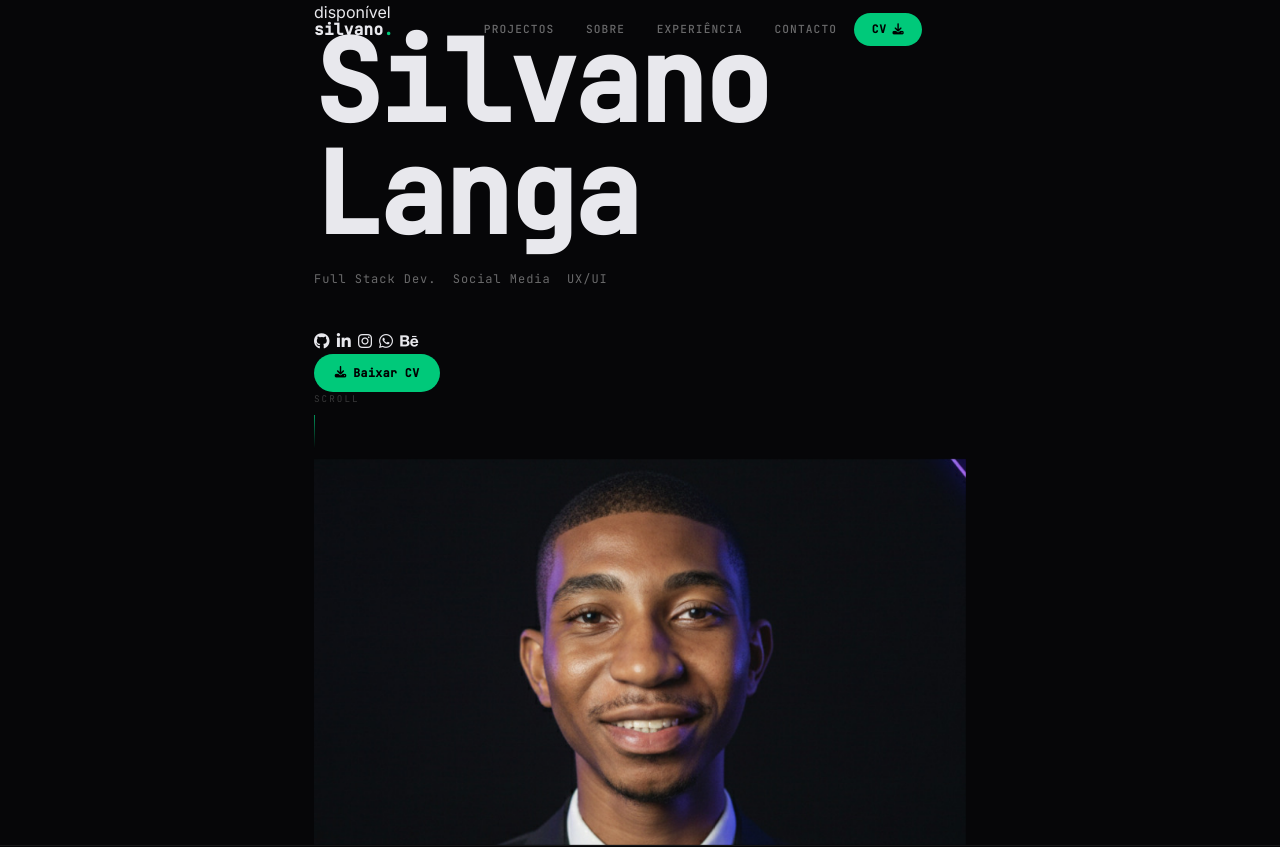
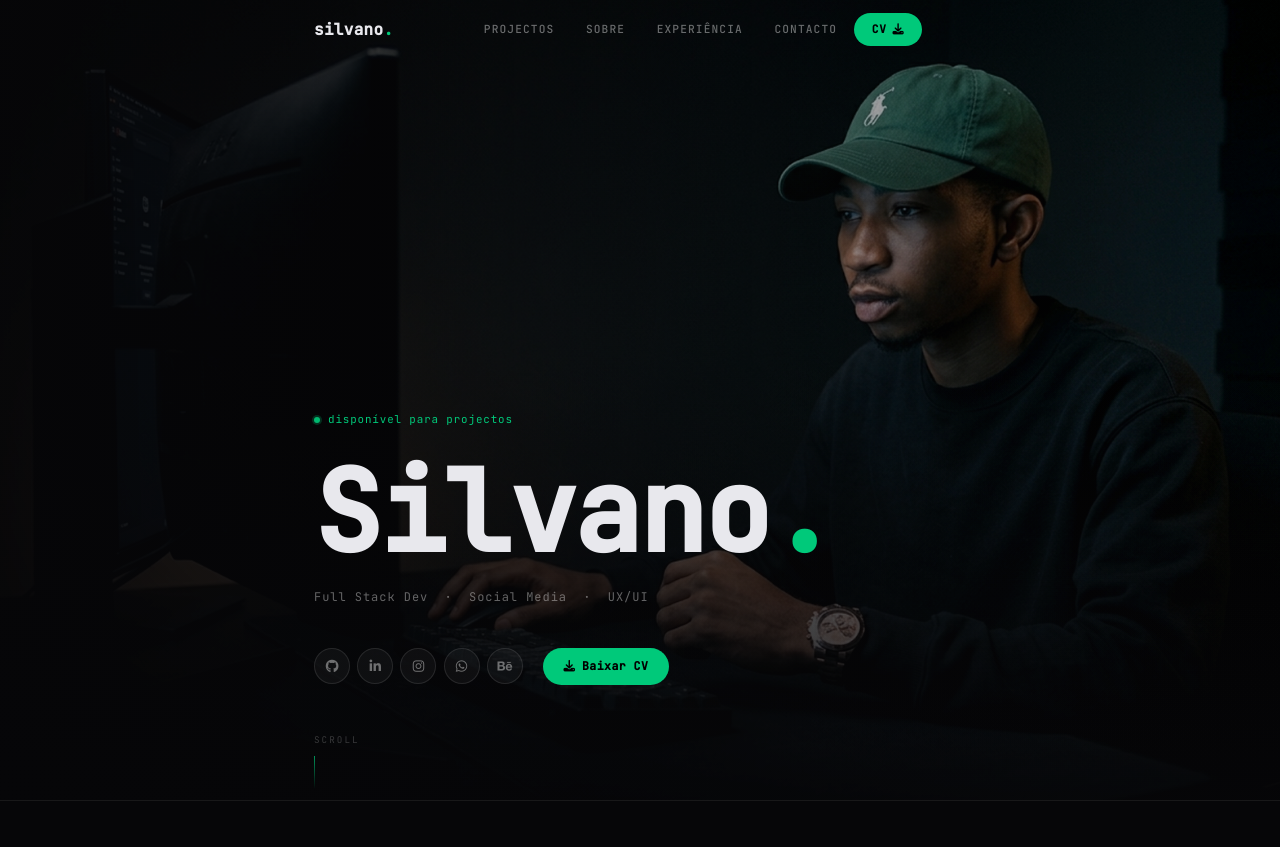
Before and after one commit to VanuchoLanga/-silvano-portfolio, a React (Vite) app: page / in a window 1280 px wide. Shown: the top 847 px of the page. Built offline with nearby package versions, Linux system fonts and the light colour scheme.

Commit message:
confusão na hero

```diff
--- a/src/pages/Home.css
+++ b/src/pages/Home.css
@@ -7,36 +7,36 @@
   overflow: hidden;
 }
 
-/* Full-bleed photo */
+/* bg.png full bleed */
 .hero__bg-photo {
   position: absolute;
   inset: 0;
-  background-image: url('/assets/sobresilvano.png');
+  background-image: url('/assets/bg.png');
   background-size: cover;
   background-position: center top;
   z-index: 0;
 }
 
-/* Gradient — dark left + dark bottom */
+/* gradient: dark bottom-left, transparent top-right */
 .hero__bg-gradient {
   position: absolute;
   inset: 0;
   background:
-    linear-gradient(to right, rgba(6,6,8,0.95) 0%, rgba(6,6,8,0.7) 45%, rgba(6,6,8,0.05) 100%),
-    linear-gradient(to top, rgba(6,6,8,0.9) 0%, transparent 55%);
+    linear-gradient(to right,  rgba(6,6,8,0.95) 0%, rgba(6,6,8,0.6) 50%, rgba(6,6,8,0.05) 100%),
+    linear-gradient(to top,    rgba(6,6,8,0.92) 0%, transparent 55%);
   z-index: 1;
 }
 
-/* Content */
+/* content */
 .hero__content {
   position: relative;
   z-index: 2;
+  padding-top: calc(var(--nav-h) + 5rem);
   padding-bottom: 5rem;
-  padding-top: calc(var(--nav-h) + 4rem);
-  max-width: 600px;
+  max-width: 580px;
 }
 
-/* Badge */
+/* available badge */
 .hero__badge {
   display: inline-flex;
   align-items: center;
@@ -53,11 +53,11 @@
   height: 6px;
   border-radius: 50%;
   background: var(--green);
+  flex-shrink: 0;
   animation: pulse 2s ease-in-out infinite;
-  flex-shrink: 0;
 }
 
-/* Name */
+/* name — mono tech */
 .hero__name {
   font-family: var(--mono);
   font-size: clamp(3.5rem, 9vw, 7rem);
@@ -70,17 +70,17 @@
 
 .hero__name-dot { color: var(--green); }
 
-/* Tagline */
+/* tagline */
 .hero__tagline {
   font-family: var(--mono);
   font-size: 0.75rem;
-  color: rgba(255,255,255,0.4);
+  color: rgba(255,255,255,0.38);
   letter-spacing: 0.08em;
   margin-bottom: 2.5rem;
   text-align: left;
 }
 
-/* Row */
+/* row: socials + cv */
 .hero__row {
   display: flex;
   align-items: center;
@@ -89,7 +89,6 @@
   margin-bottom: 3rem;
 }
 
-/* Social icons */
 .hero__social {
   display: flex;
   align-items: center;
@@ -118,7 +117,7 @@
   transform: translateY(-2px);
 }
 
-/* CV button */
+/* cv button */
 .hero__cv-btn {
   display: inline-flex;
   align-items: center;
@@ -144,7 +143,7 @@
   box-shadow: 0 0 20px rgba(0,201,122,0.3);
 }
 
-/* Scroll */
+/* scroll indicator */
 .hero__scroll {
   display: flex;
   flex-direction: column;
@@ -168,24 +167,24 @@
 }
 
 @keyframes scrollAnim {
-  0%, 100% { opacity: 1; transform: scaleY(1); transform-origin: top; }
-  50%       { opacity: 0.3; transform: scaleY(0.4); transform-origin: top; }
+  0%,100% { opacity:1; transform:scaleY(1); transform-origin:top }
+  50%      { opacity:0.3; transform:scaleY(0.4); transform-origin:top }
 }
 
-/* Responsive */
+/* responsive */
 @media (max-width: 768px) {
   .hero__bg-gradient {
     background:
-      linear-gradient(to bottom, rgba(6,6,8,0.6) 0%, rgba(6,6,8,0.97) 65%),
-      linear-gradient(to right, rgba(6,6,8,0.9) 0%, transparent 100%);
+      linear-gradient(to bottom, rgba(6,6,8,0.55) 0%, rgba(6,6,8,0.97) 65%),
+      linear-gradient(to right,  rgba(6,6,8,0.9)  0%, transparent 100%);
   }
-  .hero__content { max-width: 100%; padding-bottom: 4rem; }
-  .hero__name { font-size: clamp(3rem, 14vw, 5rem); }
+  .hero__content { max-width:100%; padding-top:calc(var(--nav-h) + 3rem); padding-bottom:4rem; }
+  .hero__name { font-size: clamp(3rem,14vw,5rem); }
 }
 
 @media (max-width: 480px) {
-  .hero__name { font-size: clamp(2.6rem, 16vw, 4rem); }
-  .hero__row { gap: 1rem; }
+  .hero__name { font-size: clamp(2.6rem,16vw,4rem); }
+  .hero__row  { gap: 1rem; }
 }
 
 /* ══ SECTION LABEL ═════════════════════════════ */
--- a/src/pages/Home.jsx
+++ b/src/pages/Home.jsx
@@ -21,59 +21,46 @@ function useReveal() {
 function Hero() {
   return (
     <section className="hero">
-      <div className="hero__bg" />
-      <div className="hero__bg-overlay" />
-      <div className="container hero__grid">
+      <div className="hero__bg-photo" />
+      <div className="hero__bg-gradient" />
 
-        {/* LEFT */}
-        <div className="hero__left">
-          <div className="hero__available fade-up">
-          <span className="hero__status-dot" />
-          disponível
+      <div className="container hero__content">
+
+        <div className="hero__badge fade-up">
+          <span className="hero__badge-dot" />
+          disponível para projectos
         </div>
 
-          <h1 className="hero__name fade-up" style={{ animationDelay: '0.05s' }}>
-            Silvano<br />Langa
+        <h1 className="hero__name fade-up" style={{ animationDelay: '0.08s' }}>
+          Silvano<span className="hero__name-dot">.</span>
         </h1>
 
-          <p className="hero__tagline fade-up" style={{ animationDelay: '0.1s' }}>
-            Full Stack Dev.&nbsp;&nbsp;Social Media&nbsp;&nbsp;UX/UI
+        <p className="hero__tagline fade-up" style={{ animationDelay: '0.13s' }}>
+          Full Stack Dev&nbsp;&nbsp;·&nbsp;&nbsp;Social Media&nbsp;&nbsp;·&nbsp;&nbsp;UX/UI
         </p>
 
-          <div className="hero__bottom fade-up" style={{ animationDelay: '0.15s' }}>
+        <div className="hero__row fade-up" style={{ animationDelay: '0.18s' }}>
           <div className="hero__social">
-              <a href="https://github.com/VanuchoLanga" target="_blank" rel="noopener" aria-label="GitHub">
-                <i className="fab fa-github" />
+            {[
+              { href:'https://github.com/VanuchoLanga',                                 icon:'fab fa-github' },
+              { href:'https://www.linkedin.com/in/silvano-de-joaquim-langa-7354803b7',  icon:'fab fa-linkedin-in' },
+              { href:'https://www.instagram.com/silvanoolangaa/',                        icon:'fab fa-instagram' },
+              { href:'https://wa.me/message/UJZ7LIIHHUXPI1',                            icon:'fab fa-whatsapp' },
+              { href:'https://www.behance.net/silvanolanga',                             icon:'fab fa-behance' },
+            ].map(s => (
+              <a key={s.icon} href={s.href} target="_blank" rel="noopener" className="hero__social-icon">
+                <i className={s.icon} />
               </a>
-              <a href="https://www.linkedin.com/in/silvano-de-joaquim-langa-7354803b7" target="_blank" rel="noopener" aria-label="LinkedIn">
-                <i className="fab fa-linkedin-in" />
-              </a>
-              <a href="https://www.instagram.com/silvanoolangaa/" target="_blank" rel="noopener" aria-label="Instagram">
-                <i className="fab fa-instagram" />
-              </a>
-              <a href="https://wa.me/message/UJZ7LIIHHUXPI1" target="_blank" rel="noopener" aria-label="WhatsApp">
-                <i className="fab fa-whatsapp" />
-              </a>
-              <a href="https://www.behance.net/silvanolanga" target="_blank" rel="noopener" aria-label="Behance">
-                <i className="fab fa-behance" />
-              </a>
+            ))}
           </div>
           <a href="/silvano-langa-cv-v26.pdf" download className="hero__cv-btn">
             <i className="fas fa-download" /> Baixar CV
           </a>
         </div>
 
-          <div className="hero__scroll fade-up" style={{ animationDelay: '0.2s' }}>
+        <div className="hero__scroll fade-up" style={{ animationDelay: '0.24s' }}>
           <span>scroll</span>
           <div className="hero__scroll-line" />
-          </div>
-        </div>
-
-        {/* RIGHT — photo */}
-        <div className="hero__right fade-up" style={{ animationDelay: '0.1s' }}>
-          <div className="hero__img-wrap">
-            <img src="/assets/silva.png" alt="Silvano Langa" className="hero__img-full" />
-          </div>
         </div>
 
       </div>
```
Also changed, not shown: src/components/Navbar.css (+21 -142 lines). Lines whose indentation alone changed are shown as unchanged.
